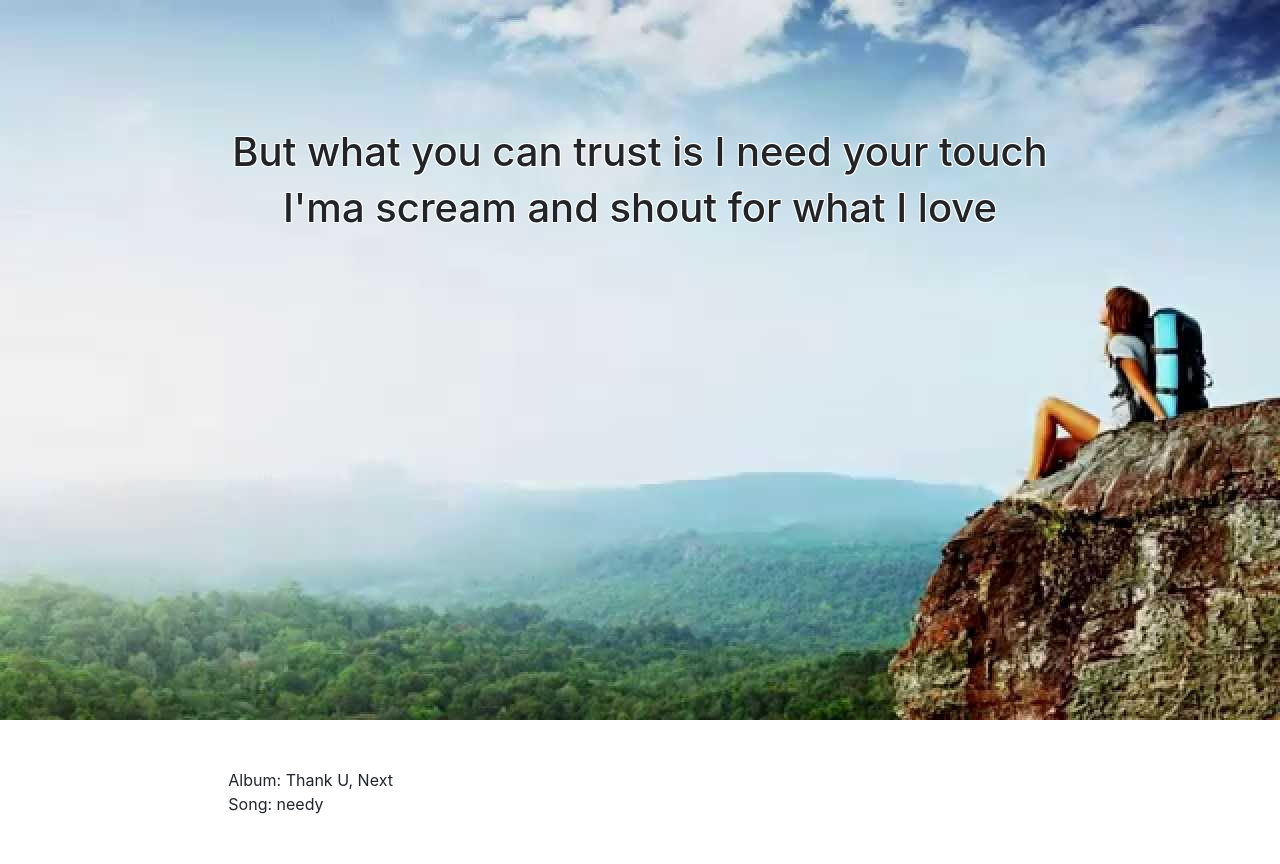
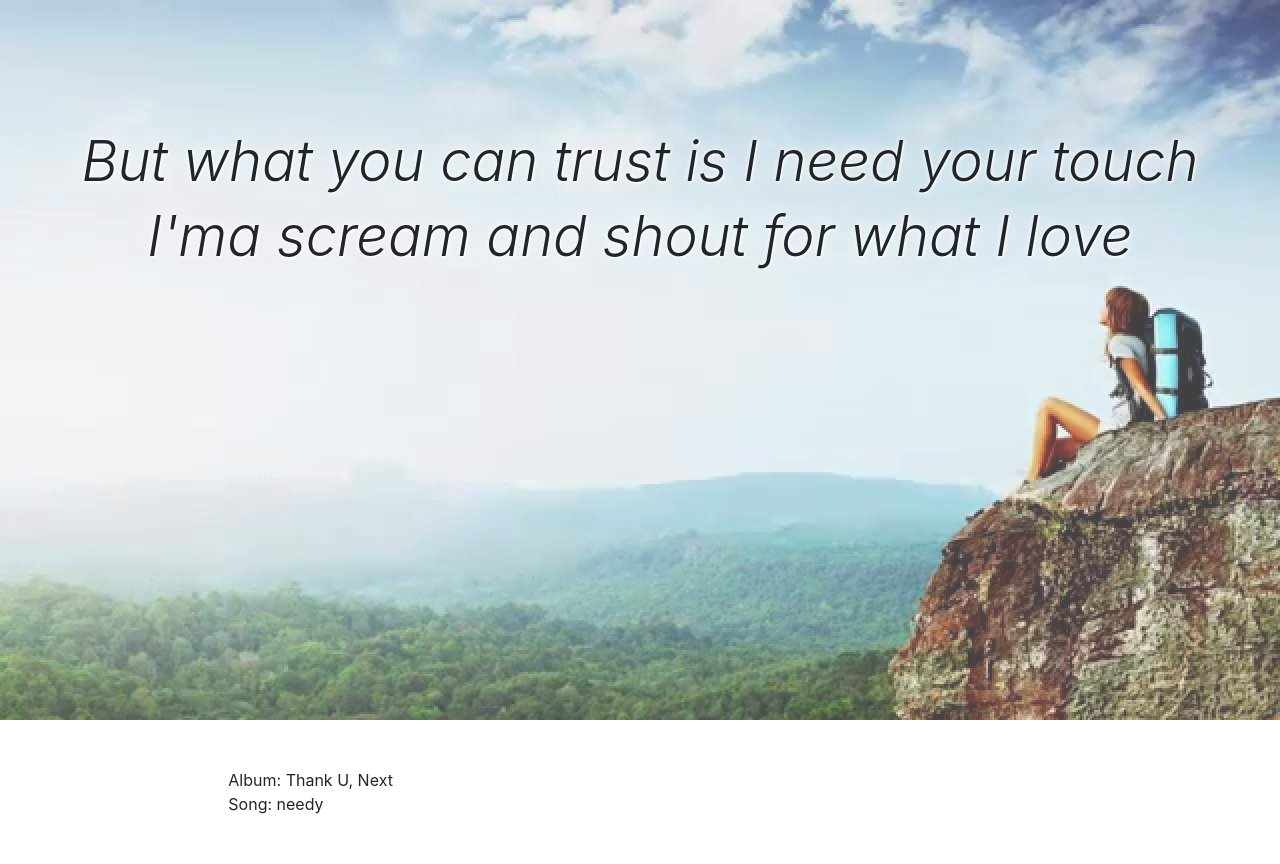
Before and after one commit to kjschmidt913/python-capstone, a Django app: page /polls/ in a window 1280 px wide. Run offline with Django 3.2, Linux system fonts and the light colour scheme; some libraries are stand-ins or nearby versions.

Commit message:
more style tweeks

```diff
--- a/mysite/polls/models.py
+++ b/mysite/polls/models.py
@@ -5,8 +5,9 @@ class InspoImg():
     imageNames = ['hiker.jpg',
                   'maxresdefault.jpg',
                   'inspiring-background-images-17.jpg',
-                  'wall.jpg',
-                  'mountains.jpg'
+
+                  'mountains.jpg',
+                  'space1.jpg'
                   ]
 
 
--- a/mysite/polls/static/styles/styles.css
+++ b/mysite/polls/static/styles/styles.css
@@ -5,14 +5,17 @@
     right: 0;
     margin: auto;
     text-align: center;
-    font-size: 25px;
-    text-shadow: -1px -1px 0 #FFF, 1px -1px 0 #FFF, -1px 1px 0 #FFF, 1px 1px 0 #FFF;
+    z-index: 1;
+    text-shadow: 1px 1px 2px #FFFFFF, 0 0 25px #FFFFFF, 0 0 5px #FFFFFF;
+    font-weight: 900;
+
+
 }
 
 .fixed-width{
     width: 100%;
 }
 
-.img-90{
-    width: 90%;
+img{
+    opacity: .75
 }
--- a/mysite/polls/templates/polls/index.html
+++ b/mysite/polls/templates/polls/index.html
@@ -18,9 +18,9 @@
     <div>
         {% block lyrics %}
         <div class="container-fluid px-0 position-relative fixed-width mx-auto">
-            <div class="lyrics">
-                <h1 class="d-block mb-2 text-center mt-5">{{ Lyric_One }}</h1>
-                <h1 class="text-center">{{ Lyric_Two }}</h1>
+            <div class="lyrics font-italic">
+                <h1 class="d-block mb-2 text-center mt-5 display-4">{{ Lyric_One }}</h1>
+                <h1 class="text-center display-4">{{ Lyric_Two }}</h1>
             </div>
 
             <img src="{% static 'images/'%}{{Imagepick}}" class="img-fluid px-0" alt="inspirational image" />
```
Also changed, not shown: mysite/polls/static/images/space1.jpg (added), mysite/polls/static/images/wall.jpg (deleted).
